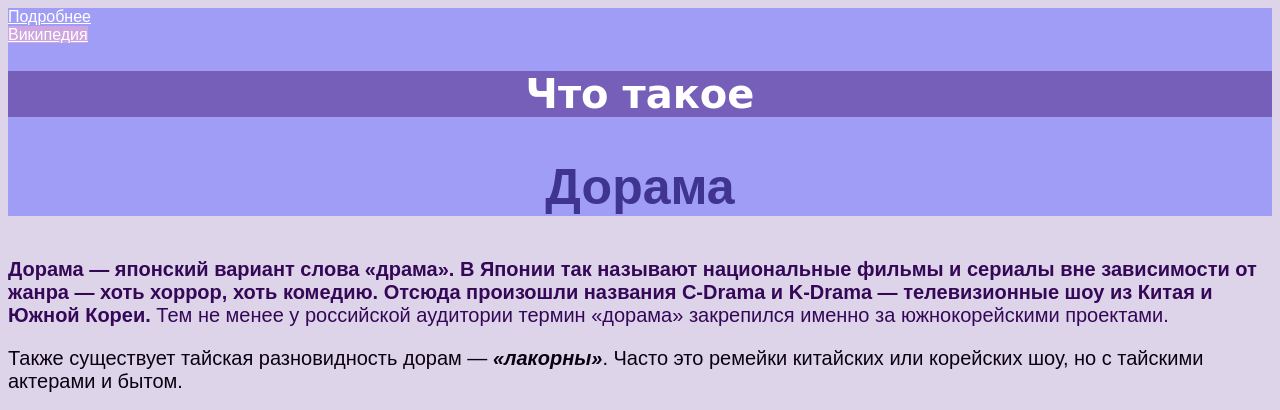
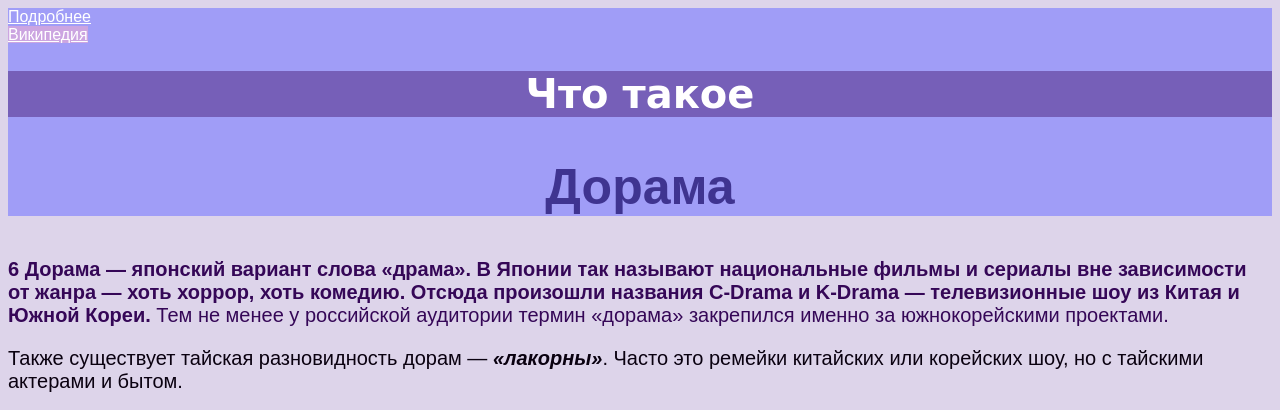
Before and after one commit to aigerimnaruu/Dorama, a plain HTML site: page index.html in a window 1280 px wide. Shown: the top 410 px of the page. Drawn offline with Linux system fonts and the light colour scheme; grey boxes are pictures that could not be loaded.

Commit message:
Update index.html

```diff
--- a/index.html
+++ b/index.html
@@ -16,7 +16,7 @@
         </header>
         <main>
             <p style="color: #350757 ; font-size: 20px">
-             <b> Дорама — японский вариант слова «драма». В Японии так называют национальные фильмы и сериалы вне зависимости от жанра — хоть хоррор, хоть комедию. Отсюда произошли названия C-Drama и K-Drama — телевизионные шоу из Китая и Южной Кореи.</b> Тем не менее у российской аудитории термин «дорама» закрепился именно за южнокорейскими проектами.
+             <b>6 Дорама — японский вариант слова «драма». В Японии так называют национальные фильмы и сериалы вне зависимости от жанра — хоть хоррор, хоть комедию. Отсюда произошли названия C-Drama и K-Drama — телевизионные шоу из Китая и Южной Кореи.</b> Тем не менее у российской аудитории термин «дорама» закрепился именно за южнокорейскими проектами.
             </p>
             <p style="color: #0A0110 ; font-size:20px">
             Также существует тайская разновидность дорам — <b><i>«лакорны»</i></b>. Часто это          ремейки     китайских или корейских шоу, но с тайскими актерами и бытом.
```
